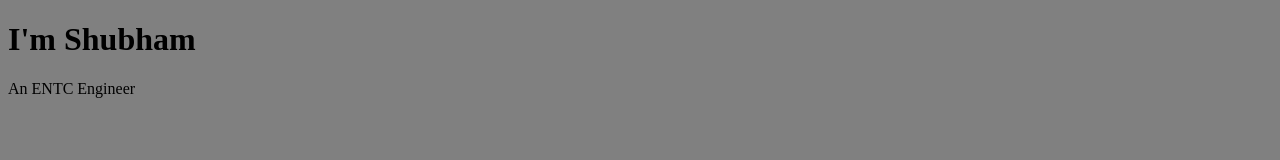
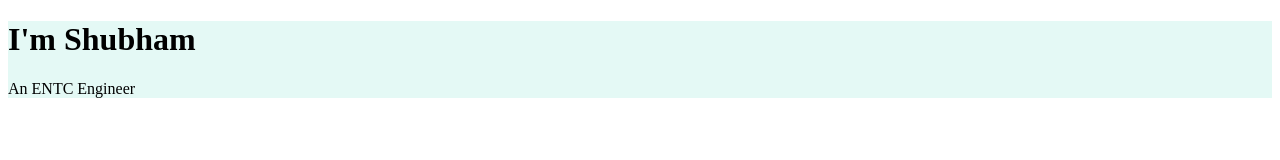
Before and after one commit to harshubham5/CSS-intermediate, a plain HTML site: page index.html in a window 1280 px wide. Drawn offline with Linux system fonts and the light colour scheme.

Commit message:
Update styles.css

```diff
--- a/styles.css
+++ b/styles.css
@@ -1 +1 @@
-body {background-color : grey;}
+div {background-color : #E4f9f5;}
```
